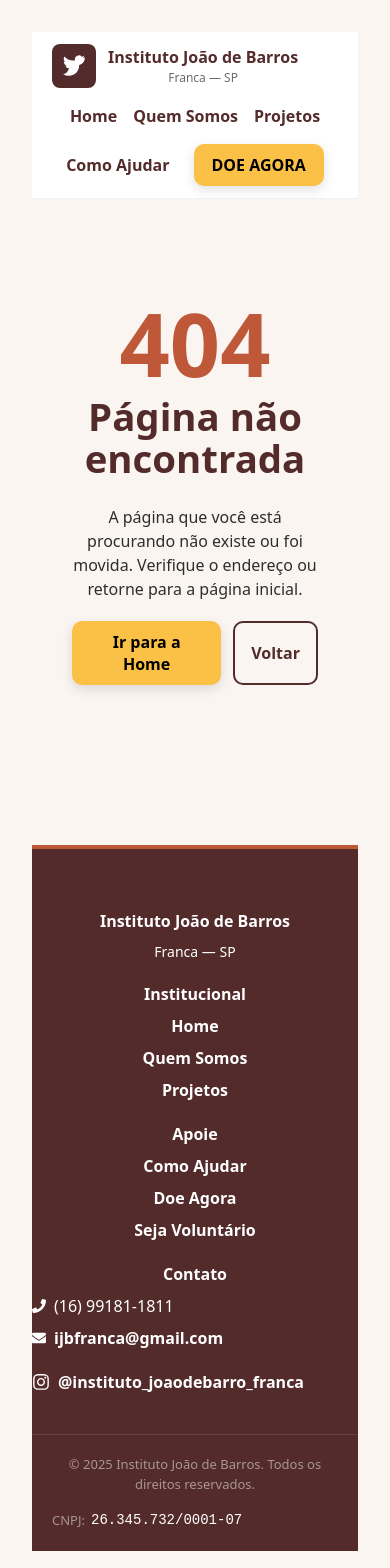
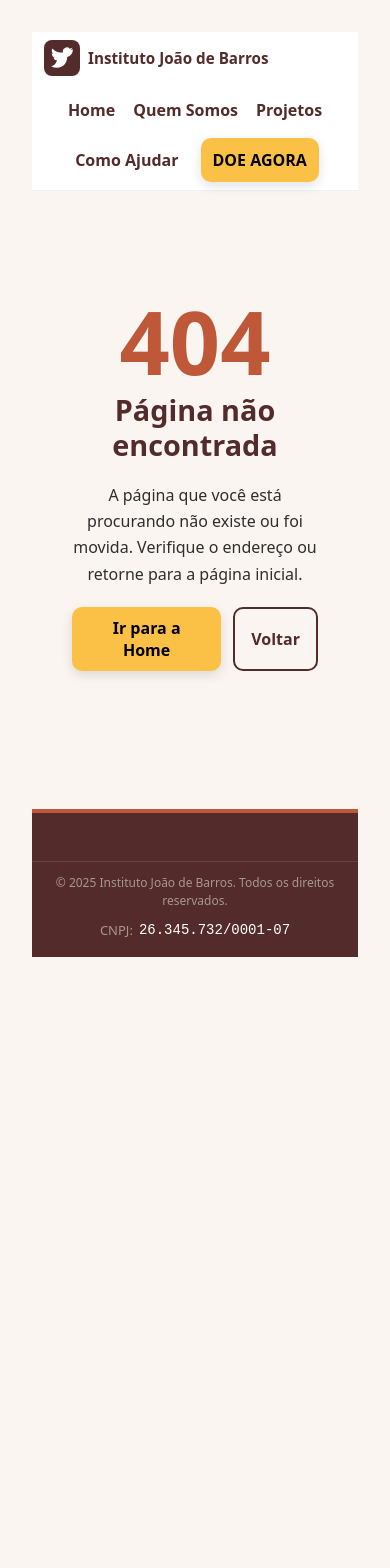
Before and after one commit to viniciuslprado/IJB, a React (Vite) app in the folder frontend/: page /obras in a window 390 px wide. Shown: the top 1568 px of the page. After the commit the page ends 989 px from the top, so only its background shows below. Built offline with nearby package versions, Linux system fonts and the light colour scheme.

Commit message:
voltando-versoes

```diff
--- a/frontend/src/App.css
+++ b/frontend/src/App.css
@@ -47,3 +47,114 @@
 .read-the-docs {
   color: #888;
 }
+
+/* App layout helpers */
+.app-header {
+  padding: 12px 20px;
+}
+
+.app-nav {
+  gap: 16px;
+}
+
+.main-container {
+  padding: 40px 20px;
+}
+
+@media (max-width: 640px) {
+  .app-header {
+    padding: 8px 12px;
+  }
+  .app-nav {
+    gap: 10px;
+  }
+  .main-container {
+    padding: 24px 16px;
+  }
+}
+
+/* Hero title sizing */
+.main-hero-title {
+  font-size: 2.5rem;
+  line-height: 1.2;
+}
+
+@media (max-width: 640px) {
+  .main-hero-title {
+    font-size: 1.8rem;
+  }
+}
+
+/* Section headings */
+.section-title {
+  font-size: 2rem;
+  line-height: 1.3;
+}
+
+.section-subtitle {
+  font-size: 1.5rem;
+  line-height: 1.3;
+}
+
+/* Paragraph readability defaults */
+.site-wrapper p {
+  line-height: 1.65;
+}
+
+@media (max-width: 640px) {
+  .site-wrapper p {
+    font-size: 0.95rem;
+  }
+}
+
+/* Improve tap targets for nav links on mobile */
+@media (max-width: 640px) {
+  .app-nav a {
+    padding: 6px 4px;
+    display: inline-block;
+  }
+}
+
+/* Header brand sizing */
+@media (max-width: 640px) {
+  .brand-left { gap: 8px !important; }
+  .brand-badge { width: 36px !important; height: 36px !important; }
+  .brand-title { font-size: 0.95rem; }
+  .brand-subtitle { display: none; }
+  .cta-header { padding: 8px 12px !important; }
+}
+
+/* Footer spacing and grid */
+.site-footer {
+  margin-top: 60px;
+  padding-top: 60px;
+  padding-bottom: 20px;
+}
+.footer-grid { gap: 20px; }
+
+@media (max-width: 640px) {
+  .site-footer {
+    margin-top: 32px;
+    padding-top: 32px;
+    padding-bottom: 16px;
+  }
+  .footer-grid { gap: 12px; display: none !important; }
+  .footer-bottom {
+    margin: 16px auto 0 !important;
+    padding: 12px 16px 0 !important;
+    justify-content: center !important;
+    gap: 10px !important;
+    text-align: center;
+    font-size: 12px !important;
+  }
+  .footer-bottom .cnpj { font-size: 13px !important; }
+}
+
+@media (max-width: 640px) {
+  .section-title {
+    font-size: 1.6rem;
+  }
+  .section-subtitle {
+    font-size: 1.25rem;
+  }
+}
--- a/frontend/src/components/Footer.tsx
+++ b/frontend/src/components/Footer.tsx
@@ -11,15 +11,12 @@ const colStyle: React.CSSProperties = {
 
 const Footer: React.FC = () => {
   return (
-    <footer style={{
+    <footer className="site-footer" style={{
       background: theme.colors.primary,
       color: '#fff',
-      marginTop: 60,
-      paddingTop: 60,
-      paddingBottom: 20,
       borderTop: `4px solid ${theme.colors.accent}`
     }}>
-      <div style={{ maxWidth: 1280, margin: '0 auto', display: 'grid', gridTemplateColumns: 'repeat(auto-fit, minmax(200px, 1fr))', gap: 20, alignItems: 'start' }}>
+      <div className="footer-grid" style={{ maxWidth: 1280, margin: '0 auto', display: 'grid', gridTemplateColumns: 'repeat(auto-fit, minmax(200px, 1fr))', alignItems: 'start' }}>
         <div style={colStyle}>
           <div style={{ fontWeight: 800, color: '#fff' }}>Instituto João de Barros</div>
           <div style={{ color: '#fff', fontSize: 14 }}>Franca — SP</div>
@@ -58,7 +55,7 @@ const Footer: React.FC = () => {
         </div>
       </div>
       {/* RODAPÉ INFERIOR: Copyright & CNPJ */}
-      <div style={{
+      <div className="footer-bottom" style={{
         maxWidth: 1100,
         margin: '40px auto 0',
         padding: '20px 20px 0',
@@ -74,7 +71,7 @@ const Footer: React.FC = () => {
         <div>
           © {new Date().getFullYear()} Instituto João de Barros. Todos os direitos reservados.
         </div>
-        <div style={{ display: 'flex', alignItems: 'center', gap: 6 }}>
+        <div className="cnpj" style={{ display: 'flex', alignItems: 'center', gap: 6 }}>
           <span>CNPJ:</span>
           <span style={{ color: '#fff', fontFamily: 'monospace', fontSize: 14 }}>26.345.732/0001-07</span>
         </div>
--- a/frontend/src/components/Header.tsx
+++ b/frontend/src/components/Header.tsx
@@ -6,7 +6,6 @@ import DonationModal from './ui/DonationModal'
 
 const navStyle: React.CSSProperties = {
   display: 'flex',
-  gap: 16,
   alignItems: 'center',
   flexWrap: 'wrap',
   justifyContent: 'center'
@@ -15,7 +14,6 @@ const navStyle: React.CSSProperties = {
 const headerStyle: React.CSSProperties = {
   background: '#fff',
   borderBottom: `1px solid rgba(0,0,0,0.06)`,
-  padding: '12px 20px',
   display: 'flex',
   justifyContent: 'space-between',
   alignItems: 'center',
@@ -29,10 +27,10 @@ export const Header: React.FC = () => {
 
   return (
     <div>
-      <header style={headerStyle}>
+      <header className="app-header" style={headerStyle}>
         <div style={{ maxWidth: 1280, width: '100%', margin: '0 auto', display: 'flex', flexWrap: 'wrap', gap: 16, justifyContent: 'space-between', alignItems: 'center' }}>
-          <div style={{ display: 'flex', alignItems: 'center', gap: 12 }}>
-            <div style={{ width: 44, height: 44, borderRadius: 8, background: theme.colors.primary, display: 'flex', alignItems: 'center', justifyContent: 'center' }} aria-hidden="true">
+          <div className="brand-left" style={{ display: 'flex', alignItems: 'center', gap: 12 }}>
+            <div className="brand-badge" style={{ width: 44, height: 44, borderRadius: 8, background: theme.colors.primary, display: 'flex', alignItems: 'center', justifyContent: 'center' }} aria-hidden="true">
               <svg width="26" height="26" viewBox="0 0 24 24" fill="none" xmlns="http://www.w3.org/2000/svg" role="img" aria-label="Ícone de passarinho">
                 <title>Passarinho</title>
                 <path d="M22 4.01c-0.65 0.29-1.35 0.48-2.09 0.56a3.66 3.66 0 0 0 1.6-2.02 7.42 7.42 0 0 1-2.33.89 3.7 3.7 0 0 0-6.3 3.37A10.5 10.5 0 0 1 3.16 3.2a3.7 3.7 0 0 0 1.14 4.95 3.66 3.66 0 0 1-1.68-.46v.05a3.7 3.7 0 0 0 2.97 3.63 3.7 3.7 0 0 1-1.67.06 3.71 3.71 0 0 0 3.46 2.57A7.44 7.44 0 0 1 2 19.54 10.5 10.5 0 0 0 7.29 21c6.14 0 9.5-5.08 9.5-9.49 0-.14-.01-.27-.02-.4A6.78 6.78 0 0 0 22 4.01z" fill="#fff"/>
@@ -40,20 +38,20 @@ export const Header: React.FC = () => {
             </div>
             <div>
               <div style={{ display: 'flex', alignItems: 'center', gap: 8 }}>
-                <div style={{ fontWeight: 800, color: theme.colors.primary }}>Instituto João de Barros</div>
+                <div className="brand-title" style={{ fontWeight: 800, color: theme.colors.primary }}>Instituto João de Barros</div>
               </div>
-              <div style={{ fontSize: 12, color: theme.colors.muted }}>Franca — SP</div>
+              <div className="brand-subtitle" style={{ fontSize: 12, color: theme.colors.muted }}>Franca — SP</div>
             </div>
           </div>
 
-          <nav style={navStyle} aria-label="main navigation">
+          <nav className="app-nav" style={navStyle} aria-label="main navigation">
             <Link to="/">Home</Link>
             <Link to="/sobre">Quem Somos</Link>
             <Link to="/projetos">Projetos</Link>
             <Link to="/ajudar">Como Ajudar</Link>
             <div style={{ marginLeft: 8 }}>
               {/* Botão sempre visível e em destaque */}
-              <BotaoCTA onClick={() => setDonateOpen(true)}>DOE AGORA</BotaoCTA>
+              <BotaoCTA className="cta-header" onClick={() => setDonateOpen(true)}>DOE AGORA</BotaoCTA>
             </div>
           </nav>
         </div>
--- a/frontend/src/index.css
+++ b/frontend/src/index.css
@@ -66,6 +66,7 @@ button {
   background-color: var(--color-primary);
   color: #fff;
   cursor: pointer;
+  min-height: 44px;
   transition: transform 0.12s ease, box-shadow 0.12s ease;
 }
 button:hover {
--- a/frontend/src/pages/ComoAjudar.tsx
+++ b/frontend/src/pages/ComoAjudar.tsx
@@ -231,7 +231,7 @@ const ComoAjudar: React.FC = () => {
       <main className="main-container" style={{ maxWidth: 900, margin: '0 auto', minHeight: '80vh' }}>
 
         <section style={{ textAlign: 'center', marginBottom: 40 }}>
-          <h1 style={{ color: theme.colors.primary, fontSize: '2.5rem', marginBottom: 16 }}>Faça parte desta construção</h1>
+          <h1 className="main-hero-title" style={{ color: theme.colors.primary, marginBottom: 16 }}>Faça parte desta construção</h1>
           <p style={{ maxWidth: 600, margin: '0 auto', color: theme.colors.text, fontSize: '1.1rem' }}>
             Escolha como prefere contribuir. Cada tijolo, cada real e cada hora de trabalho contam.
           </p>
--- a/frontend/src/pages/NotFound.tsx
+++ b/frontend/src/pages/NotFound.tsx
@@ -16,7 +16,7 @@ const NotFound: React.FC = () => {
 
       <div style={{ maxWidth: 880, textAlign: 'center' }}>
         <div style={{ fontSize: 88, fontWeight: 900, color: theme.colors.accent, lineHeight: 1 }}>404</div>
-        <h1 style={{ marginTop: 8, color: theme.colors.primary }}>Página não encontrada</h1>
+        <h1 className="main-hero-title" style={{ marginTop: 8, color: theme.colors.primary }}>Página não encontrada</h1>
         <p style={{ color: theme.colors.text, marginTop: 8, fontSize: 16 }}>
           A página que você está procurando não existe ou foi movida. Verifique o endereço ou retorne para a página inicial.
         </p>
--- a/frontend/src/pages/Projetos.tsx
+++ b/frontend/src/pages/Projetos.tsx
@@ -21,7 +21,7 @@ const ProjectRow: React.FC<{
     marginBottom: 80
   }}>
     <div style={{ flex: '1 1 400px', minWidth: 300 }}>
-      <h3 style={{ color: theme.colors.primary, marginBottom: 4, fontSize: '1.8rem' }}>{title}</h3>
+      <h3 className="section-subtitle" style={{ color: theme.colors.primary, marginBottom: 4 }}>{title}</h3>
       {subtitle && (
         <span style={{ display: 'inline-block', background: '#F7F7F7', color: theme.colors.text, fontSize: 14, fontWeight: 600, padding: '4px 10px', borderRadius: 4, marginBottom: 16 }}>{subtitle}</span>
       )}
@@ -44,7 +44,7 @@ const Projetos: React.FC = () => {
         <meta name="description" content="Veja as obras e reformas realizadas pelo Instituto João de Barros para famílias em Franca-SP." />
       </Helmet>
       <section style={{ textAlign: 'center', marginBottom: 60 }}>
-        <h1 style={{ color: theme.colors.primary, fontSize: '3rem' }}>Nossos Projetos</h1>
+        <h1 className="main-hero-title" style={{ color: theme.colors.primary }}>Nossos Projetos</h1>
         <p style={{ maxWidth: 700, margin: '0 auto', color: theme.colors.text, fontSize: '1.1rem' }}>
           Transformamos vidas tijolo a tijolo. Conheça algumas das histórias que ajudámos a construir.
         </p>
@@ -112,7 +112,7 @@ const Projetos: React.FC = () => {
         textAlign: 'center',
         marginTop: 60
       }}>
-        <h2 style={{ color: theme.colors.primary, marginTop: 0 }}>Campanhas em Andamento</h2>
+        <h2 className="section-title" style={{ color: theme.colors.primary, marginTop: 0 }}>Campanhas em Andamento</h2>
         <p style={{ color: theme.colors.text, fontSize: 18, maxWidth: 700, margin: '16px auto' }}>
           Estamos sempre a arrecadar cimento e materiais básicos para a próxima obra. A sua ajuda constrói o próximo teto.
         </p>
--- a/frontend/src/pages/QuemSomos.tsx
+++ b/frontend/src/pages/QuemSomos.tsx
@@ -12,7 +12,7 @@ const QuemSomos: React.FC = () => {
       </Helmet>
       <main style={{ padding: '40px 20px', maxWidth: 1000, margin: '0 auto' }}>
         <section style={{ textAlign: 'center', marginBottom: 50 }}>
-          <h1 style={{ color: theme.colors.primary, fontSize: '3rem', marginBottom: 16 }}>Quem Somos</h1>
+          <h1 className="main-hero-title" style={{ color: theme.colors.primary, marginBottom: 16 }}>Quem Somos</h1>
           <p style={{ maxWidth: 720, margin: '0 auto', fontSize: '1.1rem', lineHeight: 1.6, color: theme.colors.text }}>
             O Instituto João de Barros, de Franca-SP, atua na construção de oportunidades para
             famílias e crianças. Inspirados pelo comportamento do joão-de-barro, buscamos oferecer
@@ -21,7 +21,7 @@ const QuemSomos: React.FC = () => {
         </section>
 
         <section style={{ marginBottom: 60 }}>
-          <h2 style={{ textAlign: 'center', color: theme.colors.primary, marginBottom: 30 }}>Nossa Missão</h2>
+          <h2 className="section-title" style={{ textAlign: 'center', color: theme.colors.primary, marginBottom: 30 }}>Nossa Missão</h2>
           <div style={{ display: 'grid', gridTemplateColumns: 'repeat(auto-fit, minmax(250px, 1fr))', gap: 24 }}>
             <div className="hover-card" style={{ background: '#fff', padding: 24, borderRadius: 12, textAlign: 'center', boxShadow: '0 4px 20px rgba(0,0,0,0.05)' }}>
               <div style={{ background: '#EFEBE9', width: 60, height: 60, borderRadius: '50%', display: 'flex', alignItems: 'center', justifyContent: 'center', margin: '0 auto 16px' }}>
@@ -51,7 +51,7 @@ const QuemSomos: React.FC = () => {
 
         <section style={{ background: '#fff', padding: 40, borderRadius: theme.radii.soft, boxShadow: '0 4px 20px rgba(0,0,0,0.03)', marginBottom: 40 }}>
           <div style={{ maxWidth: 800, margin: '0 auto' }}>
-            <h2 style={{ color: theme.colors.primary, marginTop: 0 }}>O que fazemos</h2>
+            <h2 className="section-title" style={{ color: theme.colors.primary, marginTop: 0 }}>O que fazemos</h2>
             <p style={{ lineHeight: 1.6, color: theme.colors.text }}>
               Somos uma associação de voluntários que organiza reformas e construções para
               famílias em situação de vulnerabilidade. Trabalhamos com doações de materiais,
@@ -71,7 +71,7 @@ const QuemSomos: React.FC = () => {
         </section>
 
         <section style={{ maxWidth: 1000, margin: '0 auto' }}>
-          <h2 style={{ color: theme.colors.primary }}>Participação e Eventos</h2>
+          <h2 className="section-title" style={{ color: theme.colors.primary }}>Participação e Eventos</h2>
           <div style={{ display: 'flex', gap: 24, alignItems: 'flex-start', marginTop: 12, flexWrap: 'wrap' }}>
             <div style={{ flex: '1 1 360px' }}>
               <p style={{ lineHeight: 1.6, color: theme.colors.text }}>
```
Also changed, not shown: frontend/src/components/ui/Carousel.tsx (+15 -6 lines), frontend/src/pages/Home.tsx (+5 -6 lines).
